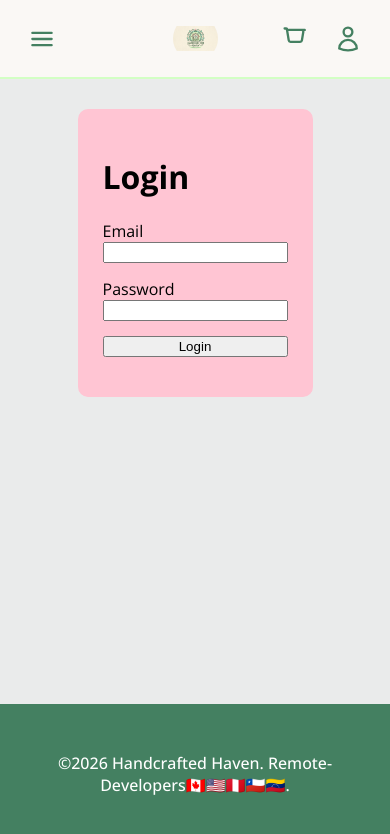
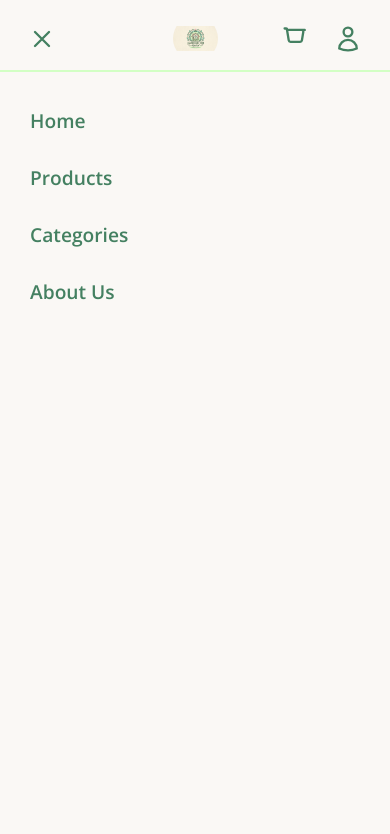
Before and after one commit to smondragondev/handcrafted-haven, a Next.js app: page /login in a window 390 px wide. Both pictures are taken after a click on the button "Toggle Navigation Menu". Shown: the top 834 px of the page. Built offline with nearby package versions, Linux system fonts and the light colour scheme.

Commit message:
fixed hamburger menu

```diff
--- /dev/null
+++ b/src/app/components/MobileMenu.tsx
@@ -0,0 +1,58 @@
+"use client";
+
+import React, { useState } from "react";
+import Link from "next/link";
+import styles from "../layout.module.css";
+
+export default function MobileMenu() {
+  const [isOpen, setIsOpen] = useState(false);
+
+  const handleToggle = () => {
+    setIsOpen(!isOpen);
+  };
+
+  return (
+    <>
+      {/* 🍔 Interactive Hamburger Trigger */}
+      <button
+        className={styles.hamburgerBtn}
+        onClick={handleToggle}
+        aria-label="Toggle Navigation Menu"
+        style={{ cursor: 'pointer', zIndex: 100000 }}
+      >
+        <svg xmlns="http://www.w3.org/2000/svg" fill="none" viewBox="0 0 24 24" strokeWidth={2} stroke="currentColor" style={{ width: '28px', height: '28px' }}>
+          {isOpen ? (
+            <path strokeLinecap="round" strokeLinejoin="round" d="M6 18L18 6M6 6l12 12" />
+          ) : (
+            <path strokeLinecap="round" strokeLinejoin="round" d="M3.75 6.75h16.5M3.75 12h16.5m-16.5 5.25h16.5" />
+          )}
+        </svg>
+      </button>
+
+      {/* 📜 Full-Width Viewport Slide Overlay */}
+      {isOpen && (
+        <div
+          style={{
+            position: 'fixed',
+            top: '70px',
+            left: 0,
+            width: '100vw',
+            height: 'calc(100vh - 70px)',
+            backgroundColor: '#FAF8F5',
+            borderTop: '2px solid #D2FFC4',
+            zIndex: 999999,
+            display: 'flex',
+            flexDirection: 'column',
+            padding: '20px 0',
+            boxSizing: 'border-box'
+          }}
+        >
+          <Link href="/" onClick={() => setIsOpen(false)} style={{ padding: '15px 30px', color: '#448061', textDecoration: 'none', fontWeight: 600, fontSize: '1.2rem' }}>Home</Link>
+          <Link href="/products" onClick={() => setIsOpen(false)} style={{ padding: '15px 30px', color: '#448061', textDecoration: 'none', fontWeight: 600, fontSize: '1.2rem' }}>Products</Link>
+          <Link href="/categories" onClick={() => setIsOpen(false)} style={{ padding: '15px 30px', color: '#448061', textDecoration: 'none', fontWeight: 600, fontSize: '1.2rem' }}>Categories</Link>
+          <Link href="/about-us" onClick={() => setIsOpen(false)} style={{ padding: '15px 30px', color: '#448061', textDecoration: 'none', fontWeight: 600, fontSize: '1.2rem' }}>About Us</Link>
+        </div>
+      )}
+    </>
+  );
+}
--- a/src/app/layout.module.css
+++ b/src/app/layout.module.css
@@ -155,3 +155,55 @@
         display: none !important;
     }
 }
+
+/* ==========================================================================
+   MOBILE DROPDOWN PANEL
+   ========================================================================== */
+.mobileDropdown {
+    display: flex;
+    flex-direction: column;
+    position: fixed;
+    /* 🔥 Changed from absolute to fixed */
+    top: 70px;
+    /* Spaced right below the mobile header */
+    left: 0;
+    width: 100vw;
+    /* Forces it to span the full viewport width */
+    height: auto;
+    background-color: #FAF8F5;
+    border-bottom: 2px solid #D2FFC4;
+    box-shadow: 0 10px 15px -3px rgba(0, 0, 0, 0.1);
+    /* Slightly stronger shadow */
+    z-index: 99999;
+    /* 🔥 Higher z-index to pop over all text elements */
+    padding: 0.5rem 0;
+    box-sizing: border-box;
+}
+
+.mobileDropdown a {
+    display: block;
+    padding: 1.2rem 2rem;
+    text-decoration: none;
+    color: #448061;
+    /* Matches your primary green font color */
+    font-weight: 600;
+    font-size: 1.1rem;
+    border-bottom: 1px solid #eae6e1;
+    transition: background-color 0.2s ease, color 0.2s ease;
+}
+
+.mobileDropdown a:last-child {
+    border-bottom: none;
+}
+
+.mobileDropdown a:hover {
+    background-color: #f3efe9;
+    color: #1b4332;
+}
+
+/* Ensure the dropdown panel disappears entirely on desktop layout viewports */
+@media (min-width: 769px) {
+    .mobileDropdown {
+        display: none !important;
+    }
+}
--- a/src/app/layout.tsx
+++ b/src/app/layout.tsx
@@ -1,4 +1,3 @@
-// src/app/layout.tsx
 import type { Metadata } from "next";
 import './globals.css';
 import styles from './layout.module.css'; // Importing your CSS module
@@ -6,6 +5,7 @@ import { openSans } from "./ui/fonts";
 import Link from "next/link";
 import pageStyles from './page.module.css'
 import Image from 'next/image'
+import MobileMenu from "./components/MobileMenu";
 
 export const metadata: Metadata = {
   title: "Handcrafted haven app",
@@ -21,22 +21,16 @@ export default function RootLayout({
     <html lang="en">
       <body className={`${openSans.className}`} style={{ display: 'flex', flexDirection: 'column', minHeight: '100vh', margin: 0 }}>
 
-
-
         {/* 🌟 THE NAVIGATION BAR */}
         <nav className={styles.navbar}>
 
-          {/* 🍔 Left Corner: Mobile Hamburger Button Menu */}
-          <button className={styles.hamburgerBtn} aria-label="Open Navigation Menu">
-            <svg xmlns="http://www.w3.org/2000/svg" fill="none" viewBox="0 0 24 24" strokeWidth={2} stroke="currentColor" style={{ width: '28px', height: '28px' }}>
-              <path strokeLinecap="round" strokeLinejoin="round" d="M3.75 6.75h16.5M3.75 12h16.5m-16.5 5.25h16.5" />
-            </svg>
-          </button>
+          {/* 🍔 Dynamic & Interactive Mobile Hamburger Menu Dropdown */}
+          <MobileMenu />
 
           {/* Center: Brand Crest & Title */}
           <div className={styles.logoContainer}>
             <Image
-              src="/handcrafted.jpg" // Using your exact asset path from the file tree!
+              src="/handcrafted.jpg"
               alt="Handcrafted Haven Logo"
               className={styles.logoImage}
               height={200}
@@ -48,8 +42,8 @@ export default function RootLayout({
           <ul className={styles.navLinks}>
             <li><Link href="/">Home</Link></li>
             <li><Link href="/products">Products</Link></li>
-            <li><a href="/categories">Categories</a></li>
-            <li><a href="/about-us">About Us</a></li>
+            <li><Link href="/categories">Categories</Link></li>
+            <li><Link href="/about-us">About Us</Link></li>
           </ul>
 
           {/* Right: Shopping Cart & Profile Icons */}
@@ -61,7 +55,7 @@ export default function RootLayout({
               </svg>
             </Link>
 
-            {/* 👤 Profile / Login Link (Now clickable shortcut to your new route!) */}
+            {/* 👤 Profile / Login Link */}
             <Link href="/profile" className={styles.iconBtn} aria-label="User Account">
               <svg xmlns="http://www.w3.org/2000/svg" fill="none" viewBox="0 0 24 24" strokeWidth={2} stroke="currentColor" style={{ width: '28px', height: '28px' }}>
                 <path strokeLinecap="round" strokeLinejoin="round" d="M15.75 6a3.75 3.75 0 11-7.5 0 3.75 3.75 0 017.5 0zM4.501 20.118a7.5 7.5 0 0114.998 0A17.933 17.933 0 0112 21.75c-2.676 0-5.216-.584-7.499-1.632z" />
```
